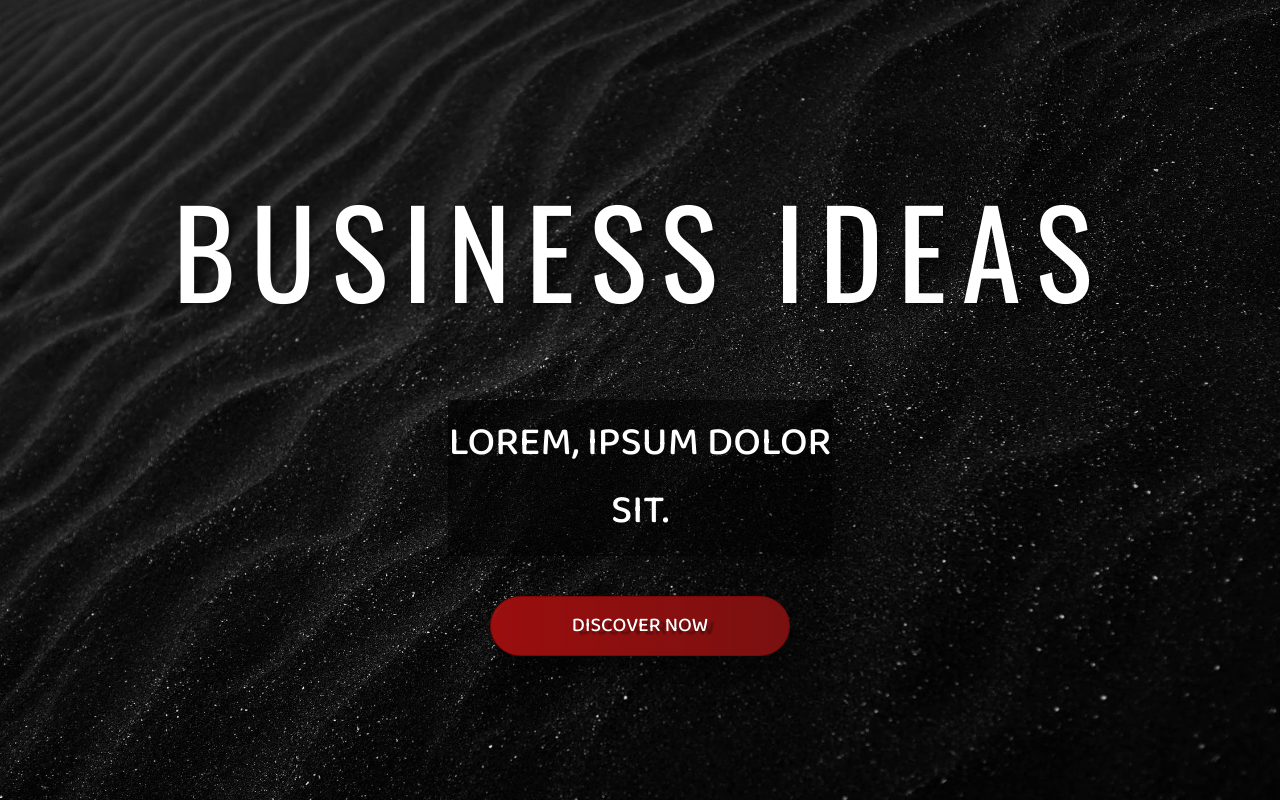
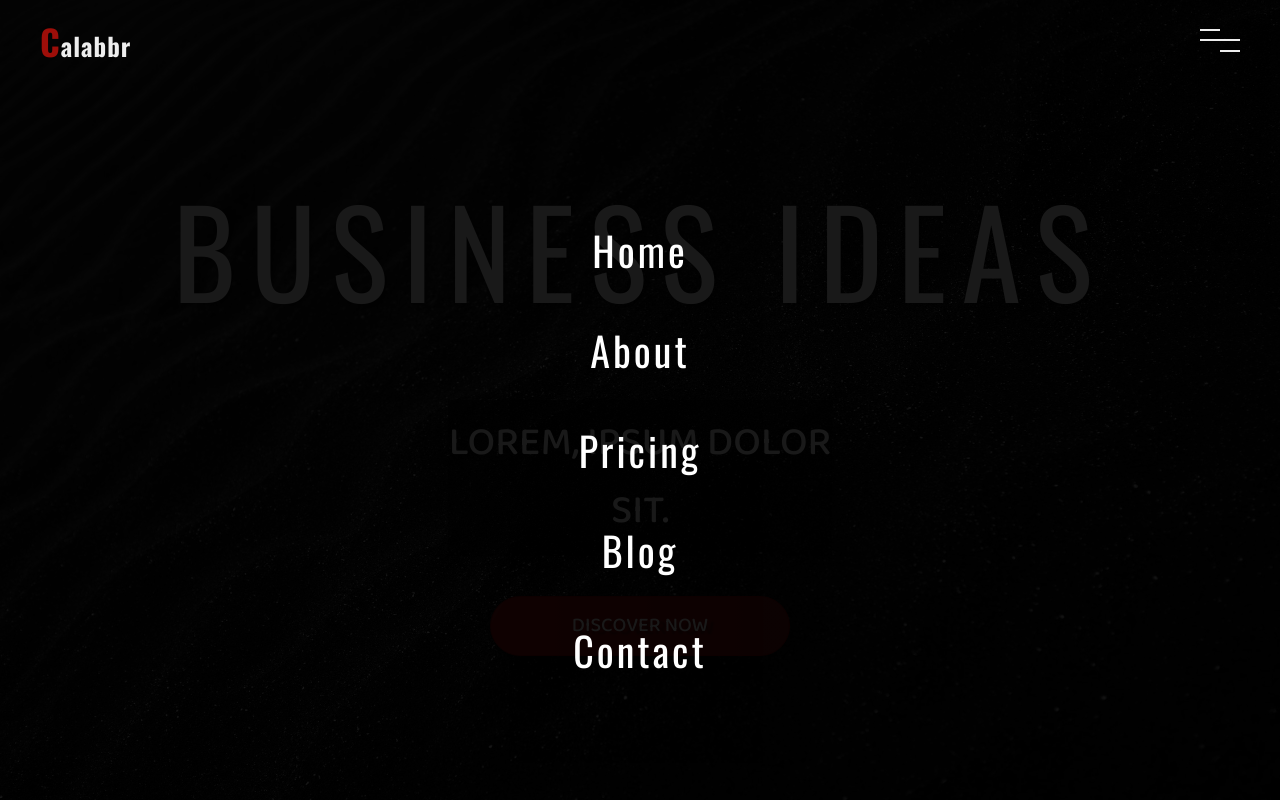
Before and after one commit to iamonesmo/calabbr-bussiness-agency-website, a plain HTML site: page index.html in a window 1280 px wide. Drawn offline with nearby package versions, Linux system fonts and the light colour scheme.

Commit message:
added navbar

```diff
--- a/index.html
+++ b/index.html
@@ -21,6 +21,32 @@
 
 </head>
 <body>
+    <!-- navbar -->
+    <nav class="navbar">
+        <div class="logo">
+            <a href="#">
+                <span>C</span>alabbr
+            </a>
+        </div>
+        <div class="nav-list">
+            <a href="#" class="nav-link">Home</a>
+            <a href="#" class="nav-link">About</a>
+            <a href="#" class="nav-link">Pricing</a>
+            <a href="#" class="nav-link">Blog</a>
+            <a href="#" class="nav-link">Contact</a>
+        </div>
+    </nav>
+    <!-- end of navbar -->
+
+    <!-- Menu Icon -->
+        <div class="menu">
+            <div class="line line-1"></div>
+            <div class="line line-2"></div>
+            <div class="line line-3"></div>
+        </div>
+    <!--end Menu Icon -->
+
+
     <div class="container">
         <!-- sectinon 1 -->
         <section class="section-1">
--- a/style.css
+++ b/style.css
@@ -14,6 +14,96 @@ html{
 }
 /* END common styles */
 
+/* navbar */
+.navbar{
+    width: 100%;
+    height: 100vh;
+    background-color: rgba(0, 0, 0, .9);
+    position: fixed;
+    top: 0;
+    z-index: 10;
+    padding: 3rem;
+}
+
+.logo{
+    position: absolute;
+    top: 1.5rem;
+    left: 4rem;
+}
+
+.logo a{
+    font-family: "Oswald", sans-serif;
+    font-size: 2.5rem;
+    color: #eee;
+    font-weight: bold;
+    letter-spacing: .1rem;
+}
+
+.logo span{
+    font-family: "Oswald", sans-serif;
+    font-size: 3.5rem;
+    font-weight: bold;
+    color: #9e0e09
+}
+
+.nav-list{
+    position: absolute;
+    top: 25%;
+    left: 50%;
+    transform: translateX(-50%);
+    display: flex;
+    flex-direction: column;
+    align-items: center;
+}
+
+.nav-link{
+    font-family: "Oswald", sans-serif;
+    font-size: 4rem;
+    letter-spacing: .3rem;
+    color: #fff;
+    margin: 2rem 0;
+    transition: color 0.4s;
+}
+
+.nav-link:hover{
+    color: #9e0e09;
+}
+
+
+/* end of navbar */
+
+/* menu icon */
+
+.menu{
+    width: 4rem;
+    height: 4rem;
+    position: fixed;
+    top: 2rem;
+    right: 4rem;
+    z-index: 100;
+    display: flex;
+    flex-direction: column;
+    justify-content: space-evenly;
+    cursor: pointer;
+}
+
+.line{
+    width: 100%;
+    height: .2rem;
+    background-color: #eee;
+}
+
+.line-1{
+    width: 50%;
+}
+
+.line-3{
+    width: 50%;
+    margin-left: auto;
+}
+
+/* end of menu icon */
+
 /* section 1 */
 .section-1{
     width: 100%;
@@ -22,6 +112,8 @@ html{
     background-size: cover;
     position: relative;
 }
+
+
 
 .banner{
     width: 100%;
```
